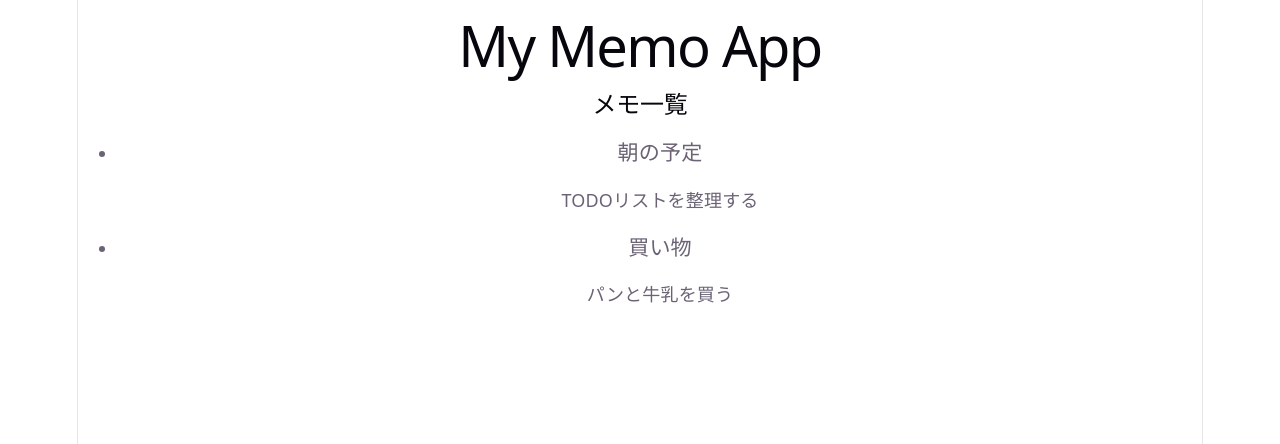
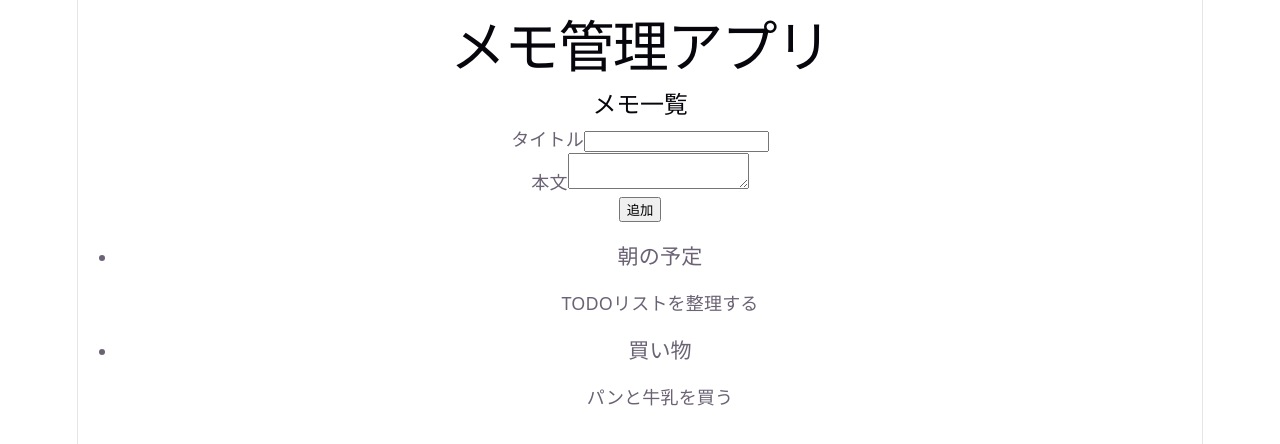
Before and after one commit to Art025/summer, a React (Vite) app in the folder src/summer/memo-app/: page / in a window 1280 px wide. Shown: the top 444 px of the page. Built offline with nearby package versions, Linux system fonts and the light colour scheme.

Commit message:
Add create memo feature

```diff
--- a/src/summer/memo-app/src/MemoAppTitle.jsx
+++ b/src/summer/memo-app/src/MemoAppTitle.jsx
@@ -1,3 +1,3 @@
 export default function MemoAppTitle() {
-  return <h1>My Memo App</h1>;
+  return <h1>メモ管理アプリ</h1>;
 }
--- a/src/summer/memo-app/src/MemoList.jsx
+++ b/src/summer/memo-app/src/MemoList.jsx
@@ -6,9 +6,50 @@
     { title: '買い物', body: 'パンと牛乳を買う' },
   ])
 
+  const [title, setTitle] = useState('')
+  const [body, setBody] = useState('')
+
+  const addMemo = (event) => {
+    event.preventDefault()
+
+    if (!title.trim() || !body.trim()) {
+      return
+    }
+
+    setMemos((currentMemos) => [
+      ...currentMemos,
+      { title: title.trim(), body: body.trim() },
+    ])
+    setTitle('')
+    setBody('')
+  }
+
   return (
     <section>
       <h2>メモ一覧</h2>
+
+      <form onSubmit={addMemo}>
+        <div>
+          <label htmlFor="title">タイトル</label>
+          <input
+            id="title"
+            value={title}
+            onChange={(event) => setTitle(event.target.value)}
+          />
+        </div>
+
+        <div>
+          <label htmlFor="body">本文</label>
+          <textarea
+            id="body"
+            value={body}
+            onChange={(event) => setBody(event.target.value)}
+          />
+        </div>
+
+        <button type="submit">追加</button>
+      </form>
+
       <ul>
         {memos.map((memo, index) => (
           <li key={index}>
```
